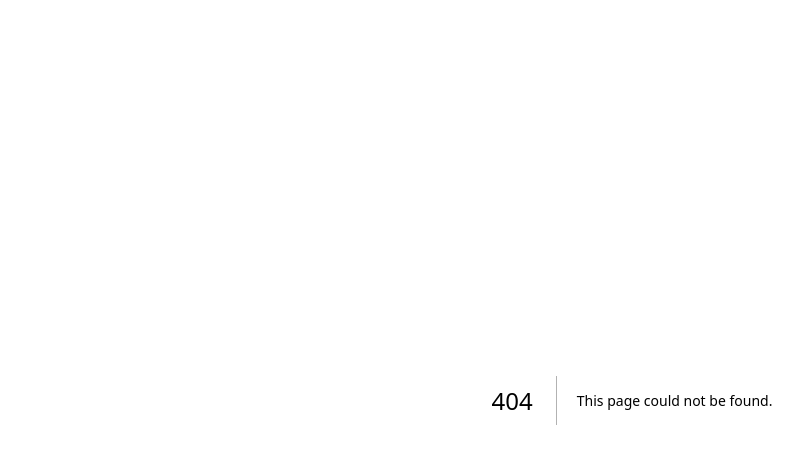
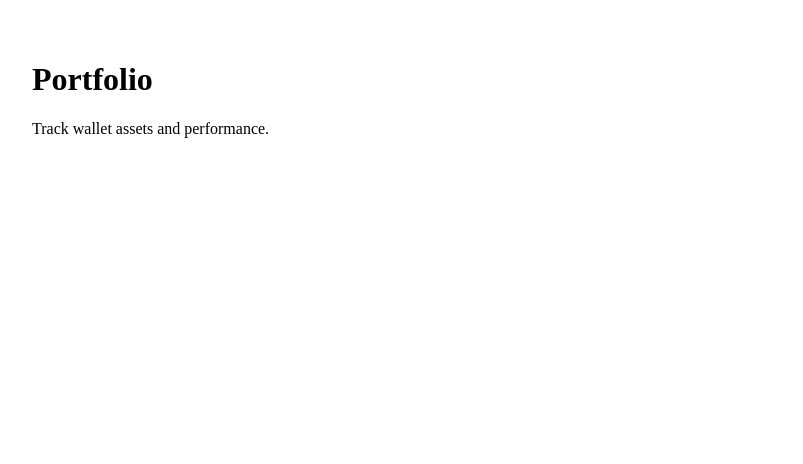
Before and after one commit to Aboosuraj/Diodex, a Next.js app: page /portfolio in a window 1280 px wide. Before the commit this address had no page. Shown: the top 464 px of the page, without its empty margins (8-811 px from the left). Built offline with nearby package versions, Linux system fonts and the light colour scheme.

Commit message:
Create page.tsx

```diff
--- /dev/null
+++ b/app/portfolio/page.tsx
@@ -0,0 +1,8 @@
+export default function PortfolioPage() {
+  return (
+    <main style={{ padding: "2rem" }}>
+      <h1>Portfolio</h1>
+      <p>Track wallet assets and performance.</p>
+    </main>
+  );
+}
```
